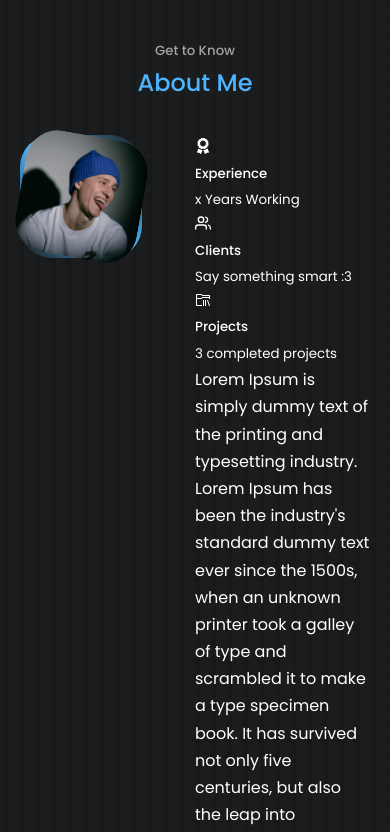
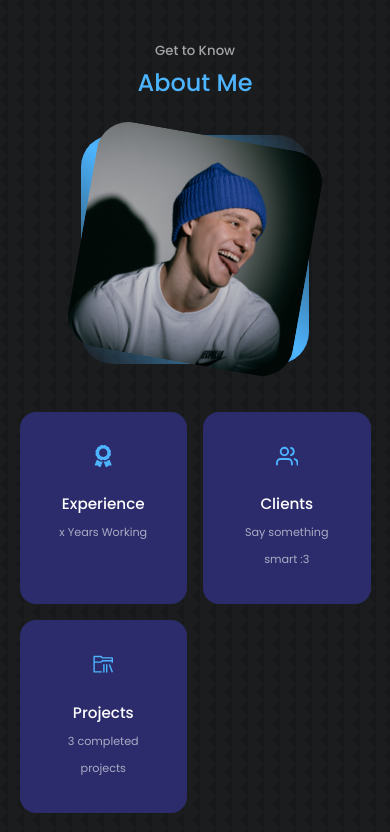
Before and after one commit to Edwardtoonela/react-portfolio-website, a React (Create React App) app: page / in a window 390 px wide. Shown: the part 900-1732 px from the top of the page. Built offline with nearby package versions, Linux system fonts and the light colour scheme.

Commit message:
added responsiveness

```diff
--- a/src/components/about/about.css
+++ b/src/components/about/about.css
@@ -29,3 +29,84 @@
 .about__me-image:hover {
   transform: rotate(0);
 }
+
+.about__cards {
+  display: grid;
+  grid-template-columns: repeat(3, 1fr);
+  gap: 1.5rem;
+}
+
+.about__card {
+  background: var(--color-bg-variant);
+  border: 1px solid transparent;
+  border-radius: 1rem;
+  padding: 2rem;
+  text-align: center;
+  transition: var(--transition);
+}
+
+.about__card:hover {
+  background: transparent;
+  border-color: var(--color-primary-variant);
+  cursor: default;
+}
+
+.about__icon {
+  color: var(--color-primary);
+  font-size: 1.4rem;
+  margin-bottom: 1rem;
+}
+
+.about__card h5 {
+  font-size: 0.95rem;;
+}
+
+.about__card small {
+  font-size: 0.7rem;
+  color:var(--color-light);
+}
+
+.about__content p {
+  margin: 2rem 0 2.6rem;
+  color: var(--color-light);
+}
+
+/* ----------- Media queries MD ----------- */
+
+@media screen and (max-width: 1024px) {
+  .about__container {
+    grid-template-columns: 1fr;
+    gap: 0;
+  }
+
+  .about__me {
+    width: 50%;
+    margin: 2rem auto 4rem;
+  }
+
+  .about__content p {
+    margin: 1rem 0 1.5rem;
+  }
+}
+
+/* ----------- Media queries SM ----------- */
+
+@media screen and (max-width: 600px) {
+  .about__me {
+    width: 65%;
+    margin: 0 auto 3rem;
+  }
+
+  .about__cards {
+    grid-template-columns: 1fr 1fr;
+    gap: 1rem;
+  }
+
+  .about__content {
+    text-align: center;
+  }
+
+  .about__content p {
+    margin: 1.5rem 0;
+  }
+}
--- a/src/components/about/about.jsx
+++ b/src/components/about/about.jsx
@@ -38,7 +38,7 @@
           </div>
 
           <p>
-            Lorem Ipsum is simply dummy text of the printing and typesetting industry. Lorem Ipsum has been the industry's standard dummy text ever since the 1500s, when an unknown printer took a galley of type and scrambled it to make a type specimen book. It has survived not only five centuries, but also the leap into electronic typesetting, remaining essentially unchanged. It was popularised in the 1960s with the release of Letraset sheets containing Lorem Ipsum passages, and more recently with desktop publishing software like Aldus PageMaker including versions of Lorem Ipsum.
+            Lorem Ipsum is simply dummy text of the printing and typesetting industry. Lorem Ipsum has been the industry's standard dummy text ever since the 1500s.
           </p>
 
           <a href="#contact" className='btn btn-primary'>Let's Talk</a>
```
